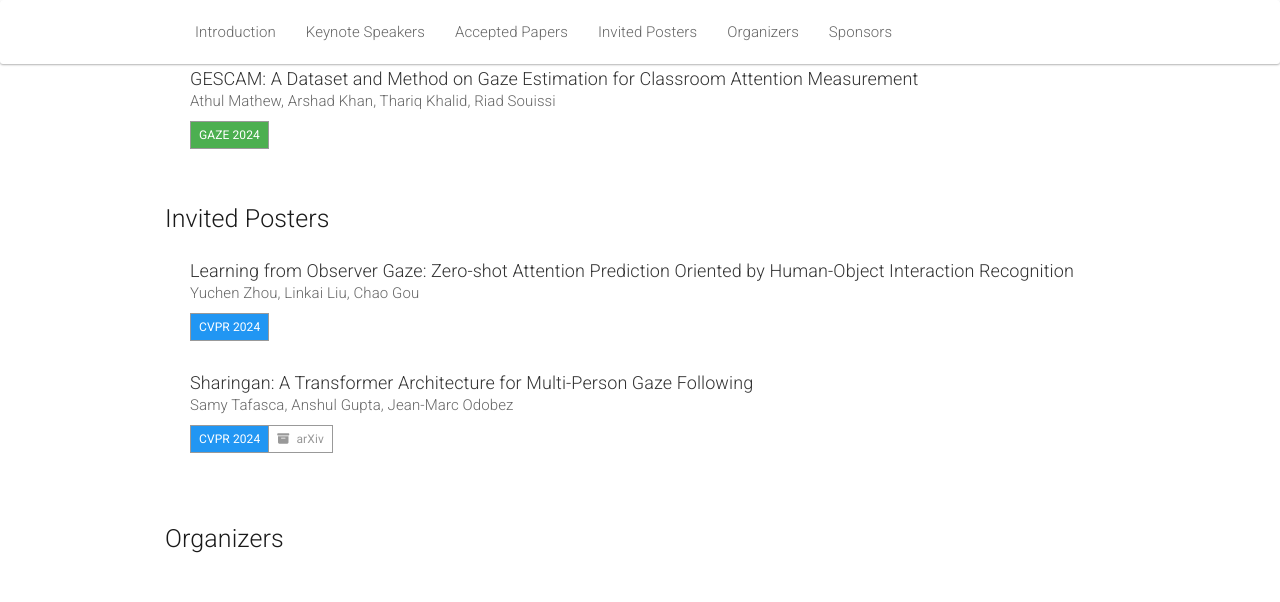
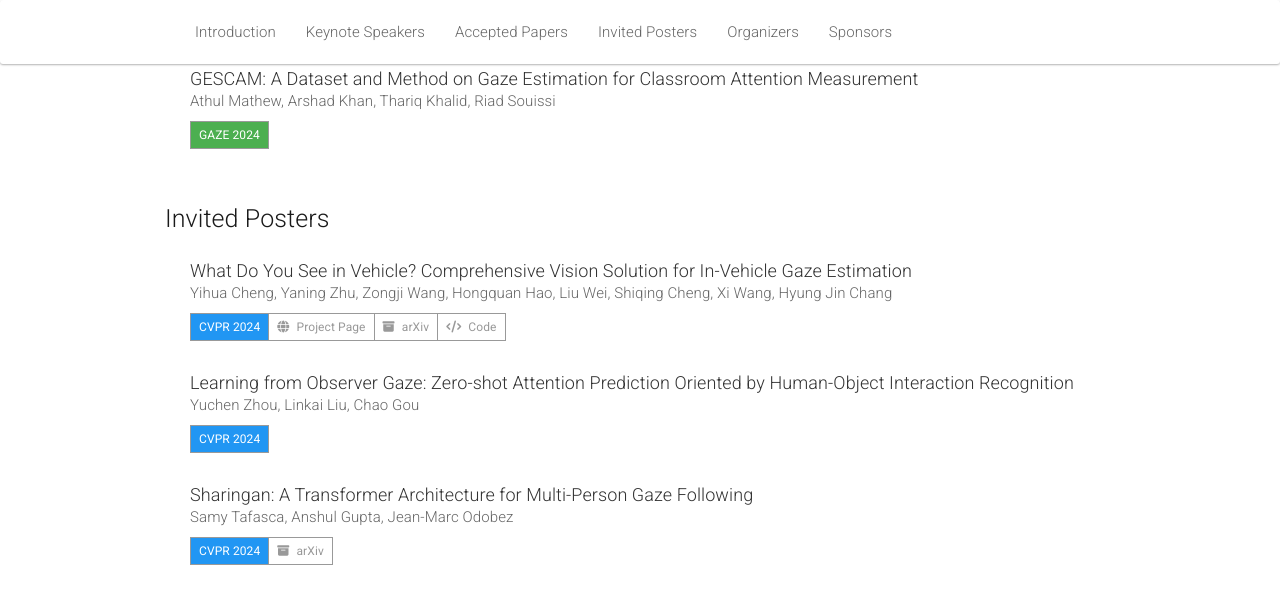
Before and after one commit to gazeworkshop/gazeworkshop.github.io, a Jekyll site: the page built from _pages/home_2024.md, in a window 1280 px wide and 900 px high, scrolled down 2149 px, cut to the strip 0-602 px from the top of the window. Built offline with Jekyll 4.4.1, drawn with Linux system fonts in a browser that asks for light colours; nearby versions of some CDN libraries.

Commit message:
Add Yihua's paper

```diff
--- a/_pages/home_2024.md
+++ b/_pages/home_2024.md
@@ -218,6 +218,23 @@
     <h2>Invited Posters</h2>
 
     <div class="paper">
+      <span class="title">What Do You See in Vehicle? Comprehensive Vision Solution for In-Vehicle Gaze Estimation</span>
+      <span class="authors">Yihua Cheng, Yaning Zhu, Zongji Wang, Hongquan Hao, Liu Wei, Shiqing Cheng, Xi Wang, Hyung Jin Chang</span>
+      <div class="btn-group btn-group-xs" role="group">
+        <button class="btn btn-primary">CVPR 2024</button>
+        <!--<button class="btn btn-poster-id">POSTER LOCATION + ID</button>-->
+        <!--<a class="btn btn-default" target="_blank" href="POSTER LOCATION + ID"><i class="fas fa-file-pdf"></i> PDF</a>-->
+	<a class="btn btn-default" target="_blank" href="https://yihua.zone/work/ivgaze/"><i class="fas fa-globe"></i> Project Page</a>
+	<a class="btn btn-default" target="_blank" href="https://arxiv.org/abs/2403.15664"><i class="fas fa-archive"></i> arXiv</a>
+	<a class="btn btn-default" target="_blank" href="https://github.com/yihuacheng/IVGaze"><i class="fas fa-code"></i> Code</a>
+        <!--<a class="btn btn-default" target="_blank" href="CVF PDF URL"><i class="fas fa-file-pdf"></i> PDF (CVF)</a>-->
+        <!--<a class="btn btn-default" target="_blank" href="CVF SUPPL URL"><i class="fas fa-file-pdf"></i> Suppl. (CVF)</a>-->
+        <!-- <a class="btn btn-default" target="_blank" href="SUPPL PDF"><i class="fas fa-file-pdf"></i> Supp.</a> -->
+        <!-- <a class="btn btn-default" target="_blank" href="VIDEO URL"><i class="fas fa-video"></i> Video</a> -->
+      </div>
+    </div>
+
+    <div class="paper">
       <span class="title">Learning from Observer Gaze: Zero-shot Attention Prediction Oriented by Human-Object Interaction Recognition</span>
       <span class="authors">Yuchen Zhou, Linkai Liu, Chao Gou</span>
       <div class="btn-group btn-group-xs" role="group">
```
